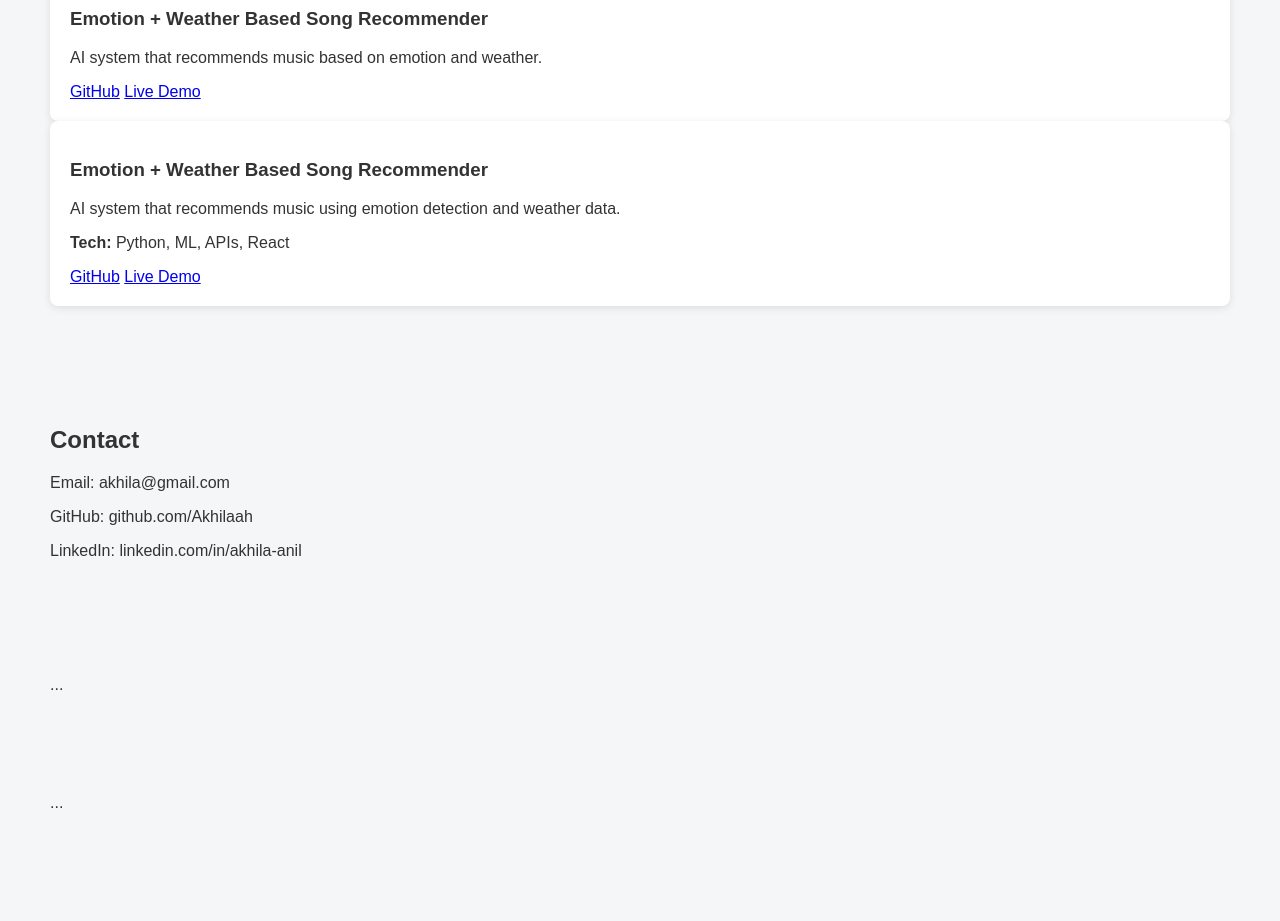
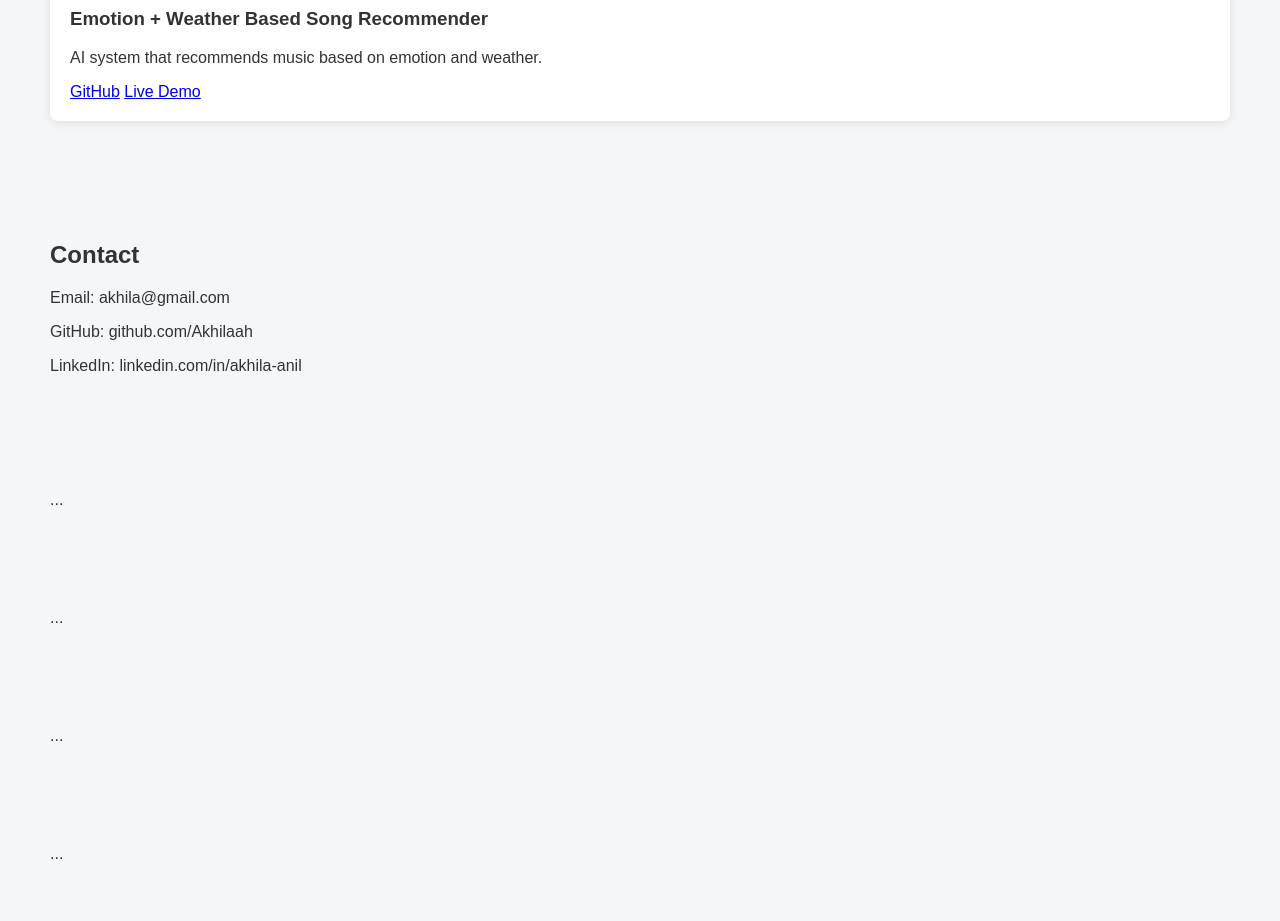
Before and after one commit to Akhilaah/Akhilaah.github.io, a plain HTML site: page index.html in a window 1280 px wide. Shown: the part 1400-2321 px from the top of the page. Drawn offline with Linux system fonts and the light colour scheme.

Commit message:
Remove project card from index.html
Removed project card for Emotion + Weather Based Song Recommender.

```diff
--- a/index.html
+++ b/index.html
@@ -54,18 +54,6 @@
       <a href="#">GitHub</a>
       <a href="#">Live Demo</a>
     </div>
-
-    <div class="project-card fade">
-  <h3>Emotion + Weather Based Song Recommender</h3>
-  <p>
-    AI system that recommends music using emotion detection and weather data.
-  </p>
-  <p><strong>Tech:</strong> Python, ML, APIs, React</p>
-  <a href="#">GitHub</a>
-  <a href="#">Live Demo</a>
-</div>
-
-
   </section>
 
   <section id="contact">
```
